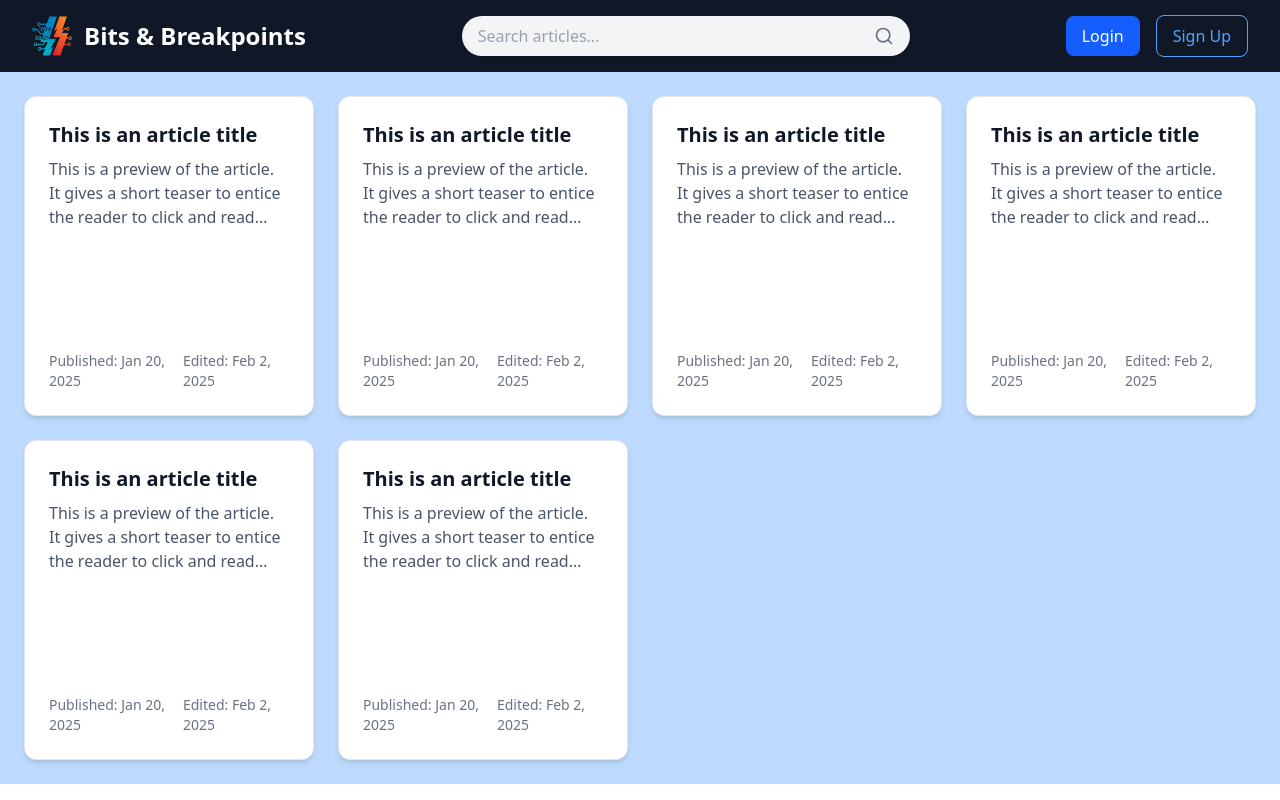
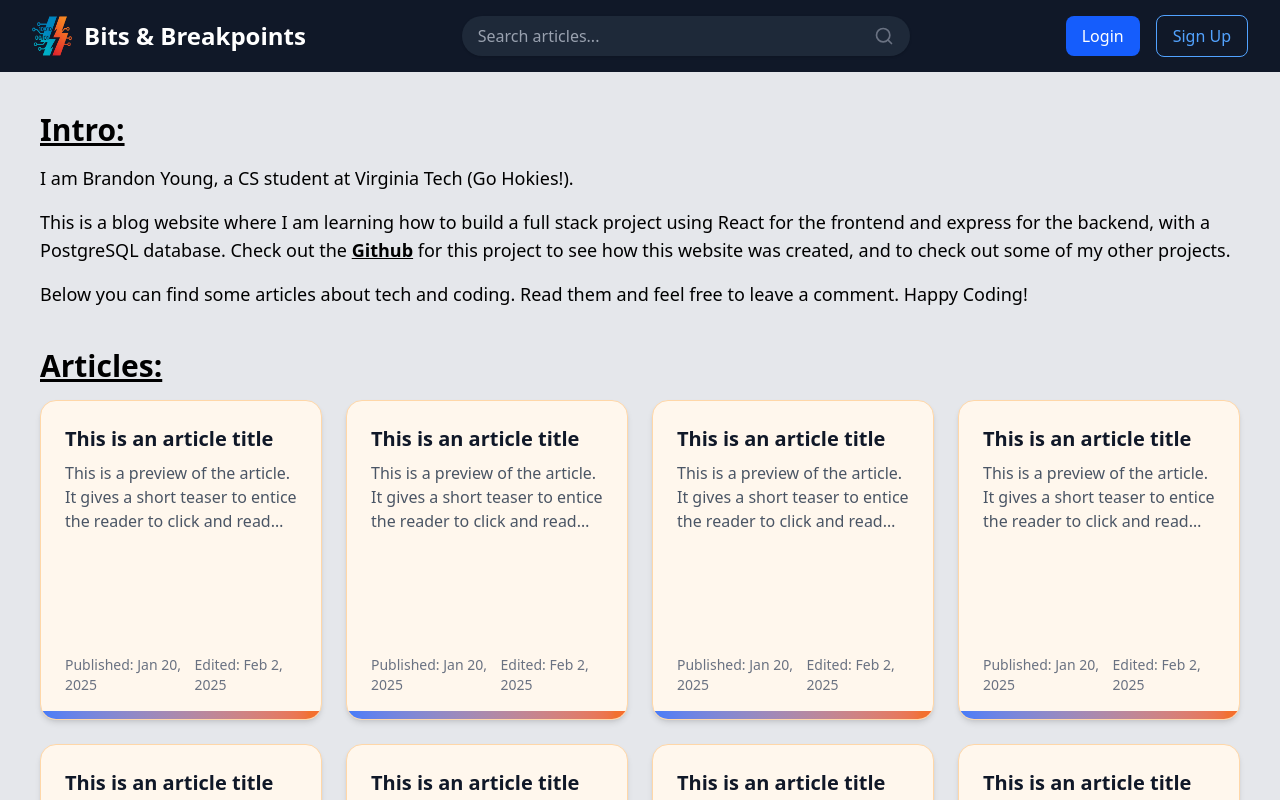
Before and after one commit to brandony16/Blog-Client, a React (Vite) app: page / in a window 1280 px wide. Shown: the top 800 px of the page. Built offline with nearby package versions, Linux system fonts and the light colour scheme.

Commit message:
Add intro section and restyle article cards

```diff
--- a/src/components/ArticleCard.jsx
+++ b/src/components/ArticleCard.jsx
@@ -3,7 +3,9 @@ const ArticleCard = () => {
     <a
       href="/articles/16"
       id="article-card"
-      className="min-h-[320px] flex flex-col bg-white rounded-xl shadow-md hover:shadow-lg transition-shadow duration-300 p-6 border border-gray-200 hover:-translate-y-1 transform cursor-pointer"
+      className="min-h-[320px] bg-orange-50 border border-orange-200 rounded-2xl shadow-md
+                 hover:shadow-xl hover:border-orange-400 transform hover:scale-[1.03] transition-all duration-300 ease-out
+                 p-6 flex flex-col justify-between h-64 relative overflow-hidden"
     >
       <h3
         id="card-title"
@@ -21,6 +23,7 @@ const ArticleCard = () => {
         <p>Published: Jan 20, 2025</p>
         <p>Edited: Feb 2, 2025</p>
       </div>
+      <div className="absolute bottom-0 left-0 w-full h-2 bg-gradient-to-r from-blue-600 to-orange-600 opacity-80" />
     </a>
   );
 };
--- /dev/null
+++ b/src/components/Intro.jsx
@@ -0,0 +1,29 @@
+const Intro = () => {
+  return (
+    <div className="flex flex-col gap-4">
+      <h3 className="text-3xl font-semibold underline">Intro:</h3>
+      <p className="text-lg">
+        I am Brandon Young, a CS student at Virginia Tech (Go Hokies!).
+      </p>
+      <p className="text-lg">
+        This is a blog website where I am learning how to build a full stack
+        project using React for the frontend and express for the backend, with a
+        PostgreSQL database. Check out the{" "}
+        <a
+          className="font-semibold underline"
+          href="https://www.github.com/brandony16/Blog-Client"
+        >
+          Github
+        </a>{" "}
+        for this project to see how this website was created, and to check out
+        some of my other projects.
+      </p>
+      <p className="text-lg">
+        Below you can find some articles about tech and coding. Read them and
+        feel free to leave a comment. Happy Coding!
+      </p>
+    </div>
+  );
+};
+
+export default Intro;
--- a/src/components/header/Header.jsx
+++ b/src/components/header/Header.jsx
@@ -10,7 +10,7 @@ const Header = () => {
   return (
     <div
       id="header"
-      className="fixed top-0 left-0 w-screen flex items-center justify-between bg-gray-900 text-white px-8 py-4 w-100vw h-18"
+      className="fixed top-0 left-0 w-screen flex items-center justify-between bg-gray-900 text-white px-8 py-4 w-100vw h-18 z-100"
     >
       <div
         id="title"
--- a/src/components/header/Searchbar.jsx
+++ b/src/components/header/Searchbar.jsx
@@ -12,7 +12,7 @@ const Searchbar = () => {
   return (
     <form
       onSubmit={handleSubmit}
-      className="flex items-center bg-gray-100 dark:bg-gray-800 rounded-full px-4 py-2 w-full max-w-md shadow-sm focus-within:ring-2 focus-within:ring-blue-500"
+      className="flex items-center bg-gray-800 rounded-full px-4 py-2 w-full max-w-md shadow-sm focus-within:ring-2 focus-within:ring-blue-500"
     >
       <input
         type="text"
--- a/src/pages/Home.jsx
+++ b/src/pages/Home.jsx
@@ -1,11 +1,25 @@
 import ArticleCard from "../components/ArticleCard.jsx";
+import Intro from "../components/Intro.jsx";
 
 const Home = () => {
-
   return (
-    <div id="home" className="flex flex-col w-full bg-blue-200">
-
-      <div id="article-card-wrapper" className="grid gap-6 sm:grid-cols-2 lg:grid-cols-3 xl:grid-cols-4 p-6">
+    <div
+      id="home"
+      className="flex flex-col w-full bg-gray-200 p-10 box-border gap-10"
+    >
+      <Intro />
+      <div className="flex flex-col box-border gap-4">
+        <h3 className="text-3xl font-semibold underline">Articles:</h3>
+        <div
+          id="article-card-wrapper"
+          className="grid gap-6 sm:grid-cols-2 lg:grid-cols-3 xl:grid-cols-4"
+        >
+          <ArticleCard />
+          <ArticleCard />
+          <ArticleCard />
+          <ArticleCard />
+          <ArticleCard />
+          <ArticleCard />
           <ArticleCard />
           <ArticleCard />
           <ArticleCard />
@@ -14,6 +28,7 @@ const Home = () => {
           <ArticleCard />
         </div>
       </div>
+    </div>
   );
 };
 
```
Lines whose indentation alone changed are shown as unchanged.
